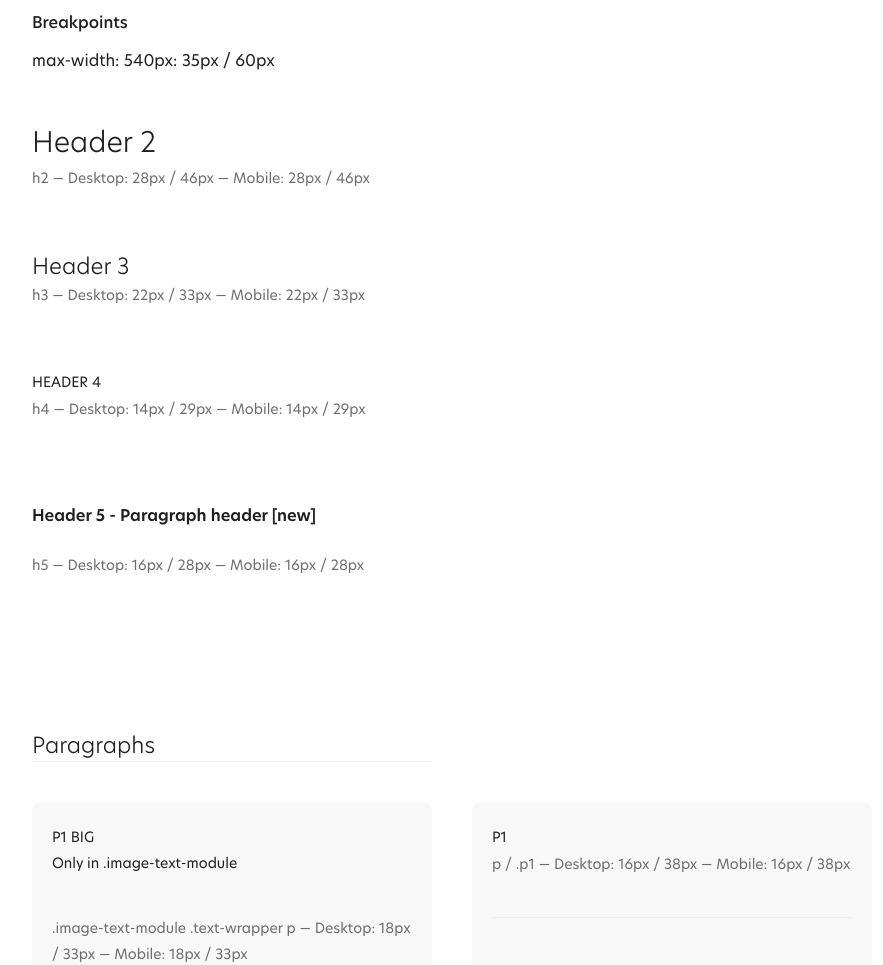
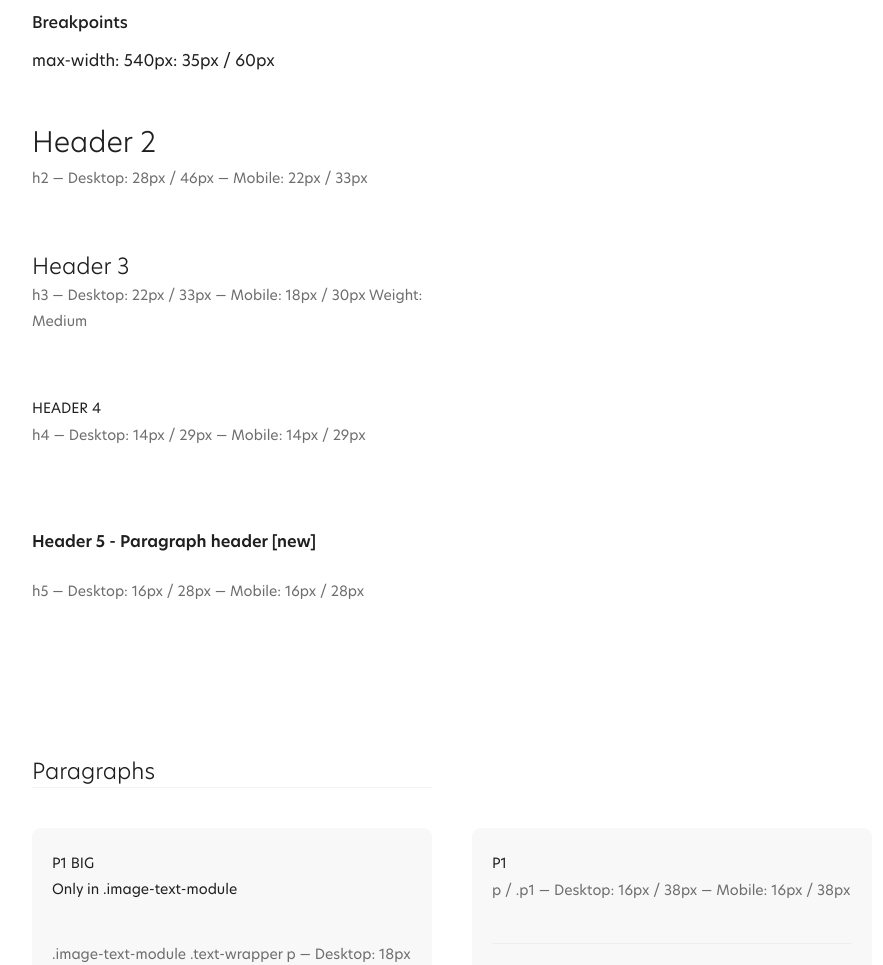
Before and after one commit to aerixmusic/Monner-Typografi, a plain HTML site: page index.html in a window 1280 px wide. Shown: the part 1070-2035 px from the top of the page, without its empty margins (92-975 px from the left). Drawn offline with nearby package versions, Linux system fonts and the light colour scheme; files whose address does not match are found by name.

Commit message:
Update index.html

```diff
--- a/index.html
+++ b/index.html
@@ -308,6 +308,7 @@
 
     </style>
     <script async="" src="./Crowdfunding av bedrifter - Monner - Monner_files/hotjar-619092.js"></script>
+<!--
     <style type="text/css">
         @font-face {
             font-weight: 400;
@@ -374,6 +375,7 @@
         }
 
     </style>
+-->
     <script async="" src="./Crowdfunding av bedrifter - Monner - Monner_files/modules.8d61e969c7deff2570c5.js" charset="utf-8"></script>
     <style type="text/css">
         iframe#_hjRemoteVarsFrame {
@@ -733,7 +735,6 @@
             <h1 class="largeTopHeader white">Monner typography - Gründer</h1>
             <h3 class="white">An overview of the different font styles used on monner.no</h3>
         </div>
-
         <main class="content">
 
             <div class="image-wrapper">
@@ -759,11 +760,11 @@
                     max-width: 540px: 35px / 60px</p>
 
                 <h2>Header 2</h2>
-                <p class="p2 faded">h2 — Desktop: 28px / 46px — Mobile: 28px / 46px</p><br>
+                <p class="p2 faded">h2 — Desktop: 28px / 46px — Mobile: 22px / 33px</p><br>
 
 
                 <h3>Header 3</h3>
-                <p class="p2 faded">h3 — Desktop: 22px / 33px — Mobile: 22px / 33px</p><br>
+                <p class="p2 faded">h3 — Desktop: 22px / 33px — Mobile: 18px / 30px Weight: Medium</p><br>
 
 
                 <h4>Header 4</h4>
```
